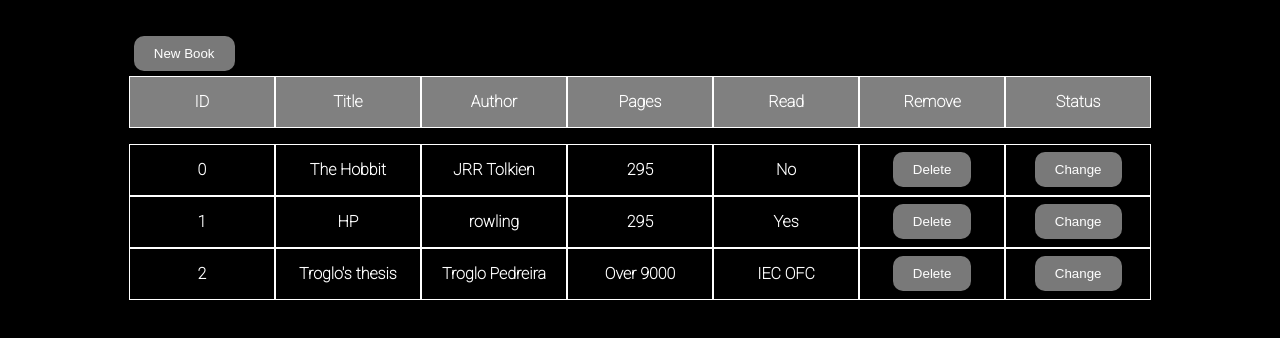
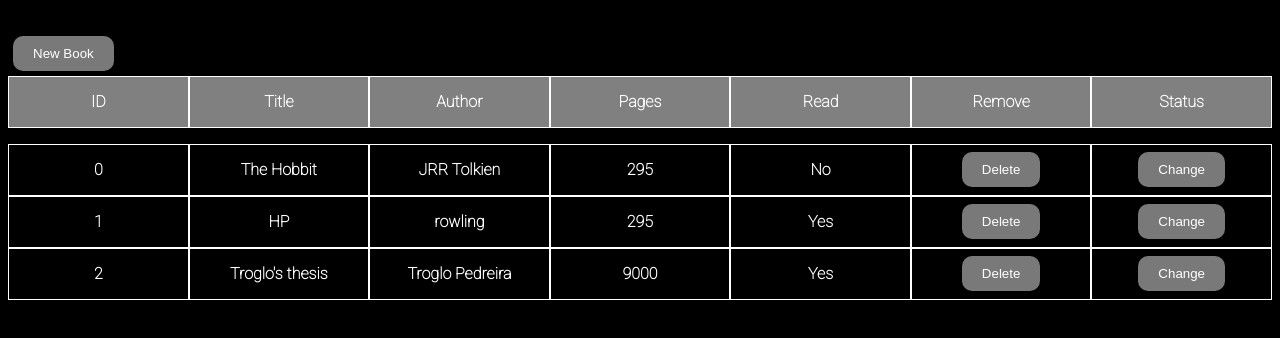
Before and after one commit to almeida-91/library, a plain HTML site: page index.html in a window 1280 px wide. Shown: the part 148-486 px from the top of the page. Drawn offline with Linux system fonts and the light colour scheme.

Commit message:
Final version

```diff
--- a/script.js
+++ b/script.js
@@ -33,7 +33,7 @@ function addBookToLibrary(title,author,pages,read) {
 
 addBookToLibrary('The Hobbit','JRR Tolkien',295,'No');
 addBookToLibrary('HP','rowling',295,'Yes');
-addBookToLibrary(`Troglo's thesis`,`Troglo Pedreira`,`Over 9000`,'IEC OFC');
+addBookToLibrary(`Troglo's thesis`,`Troglo Pedreira`,`9000`,'Yes');
 
 function refreshLibrary(){
     booklist.innerHTML = "";
--- a/styles.css
+++ b/styles.css
@@ -72,3 +72,7 @@ button:hover {
 div{
     margin: 10px;
 }
+
+#bookcontainer {
+    width: 100%;
+}
```
